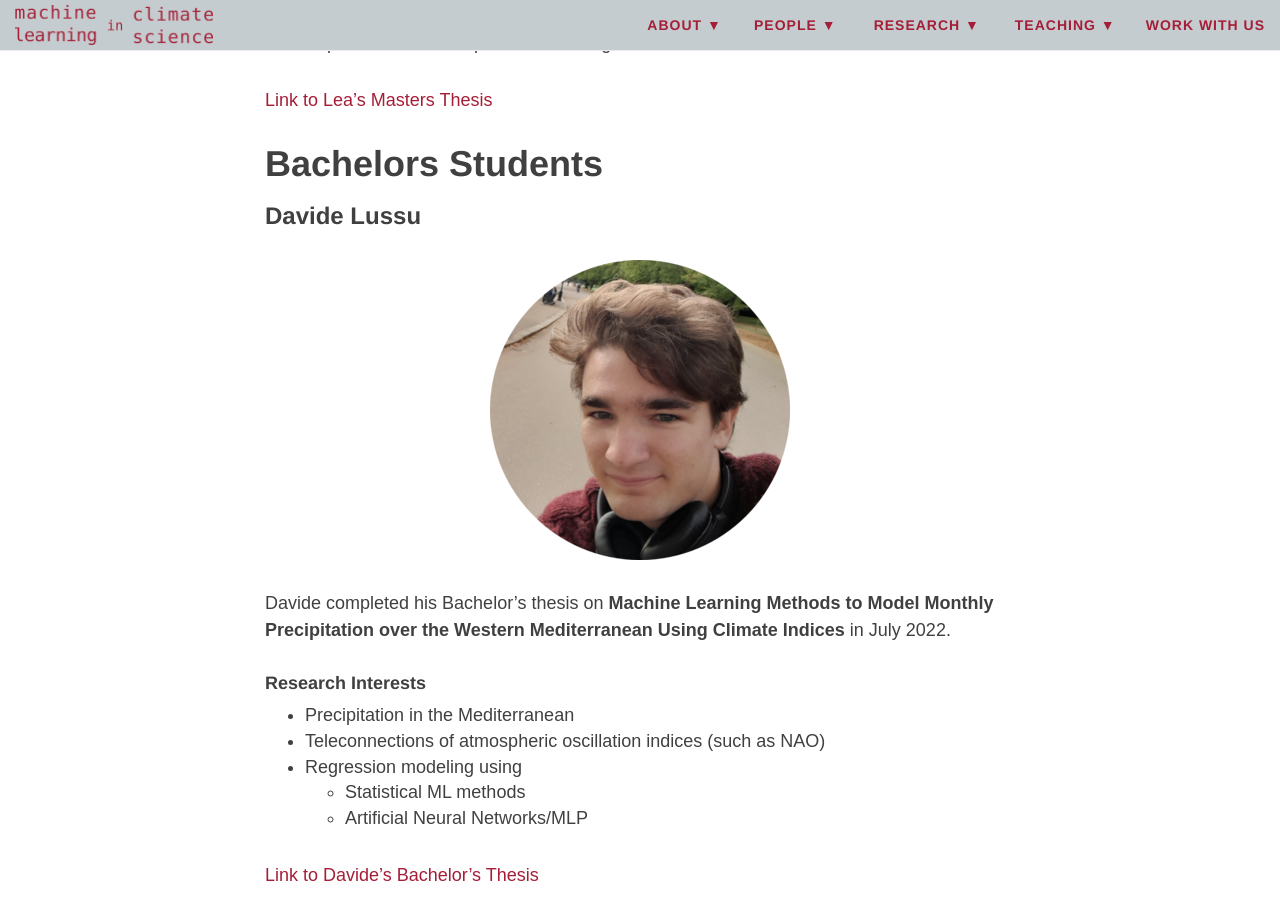
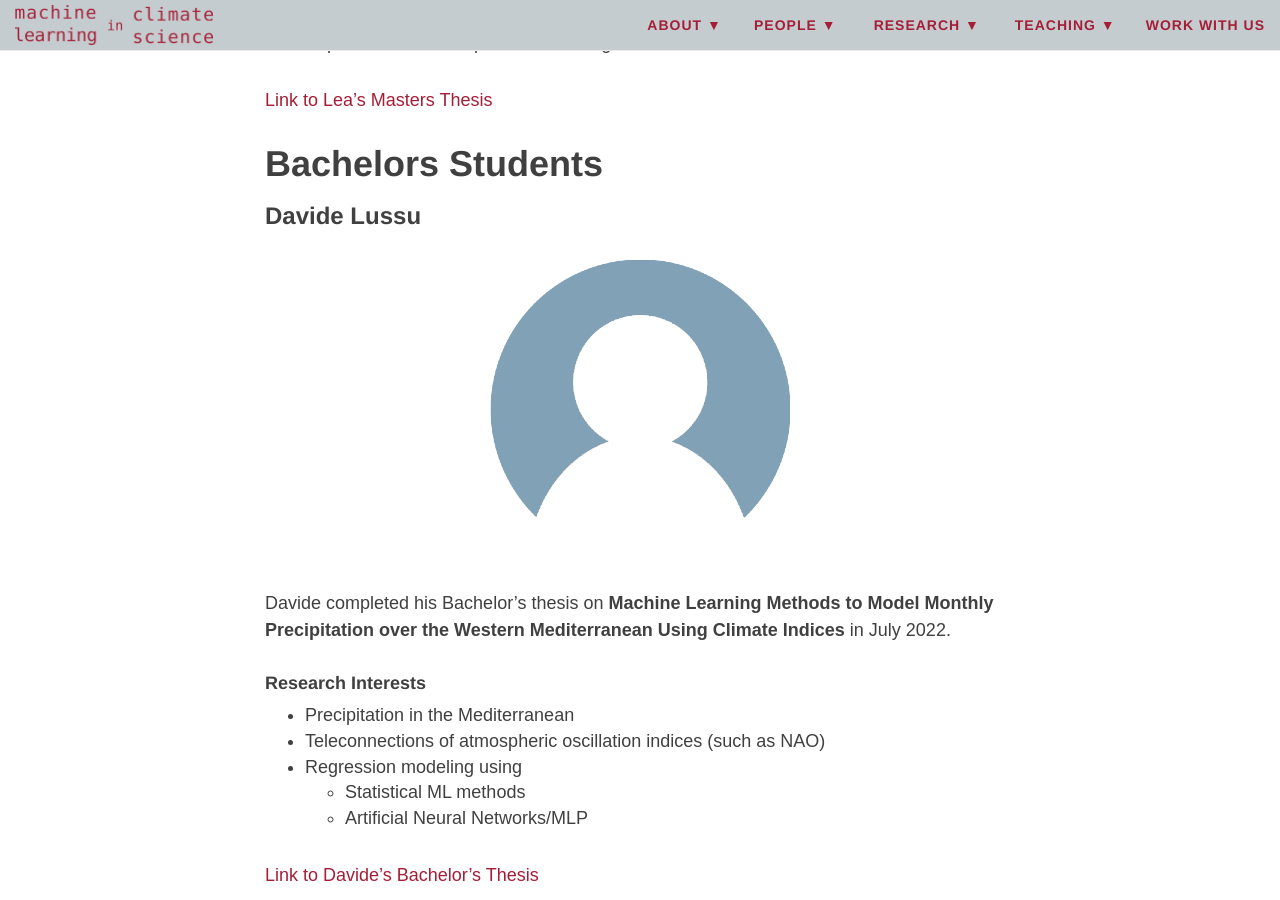
Before and after one commit to mlcs/mlcs.github.io, a Jekyll site: the page built from people/former_members.md, in a window 1280 px wide and 900 px high, scrolled down 4115 px. Built offline with Jekyll 4.4.1, drawn with Linux system fonts in a browser that asks for light colours; nearby versions of some CDN libraries.

Commit message:
Remove profile picture of Davide.
This commit removes Davides profile picture on his request.

```diff
--- a/people/former_members.md
+++ b/people/former_members.md
@@ -113,7 +113,7 @@ Convergence Zone using wind convergences** in November 2021.
 
 ### Davide Lussu
 
-![DL-ProfilePic](/img/dl_profile_pic.png){: .center-block :}
+![PH-ProfilePic](/img/placeholder_profile_pic.png){: .center-block :}
 
 Davide completed his Bachelor's thesis on **Machine Learning Methods to
 Model Monthly Precipitation over the Western Mediterranean Using Climate
```
